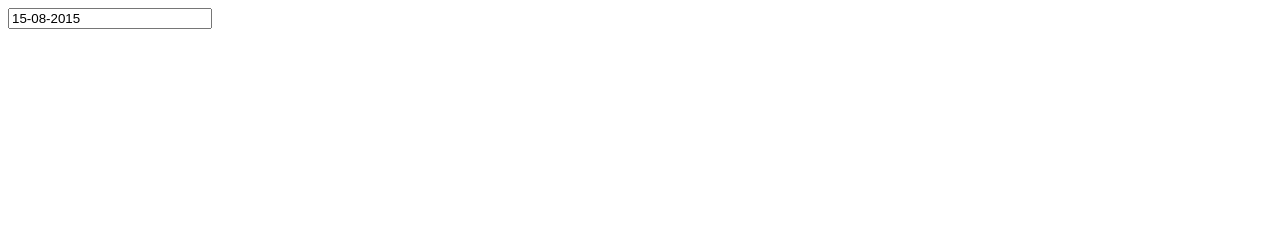
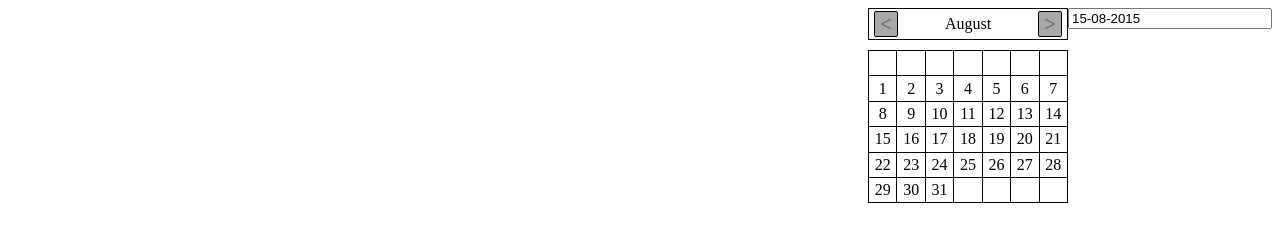
Before and after one commit to bedrosenator/BoobaDatePicker, a plain HTML site: page index.html in a window 1280 px wide. Drawn offline with Linux system fonts and the light colour scheme.

Commit message:
Refactoring

```diff
--- a/css/booba-datepicker.css
+++ b/css/booba-datepicker.css
@@ -1,10 +1,12 @@
 .date-picker {
     width: 196px;
+    float: right;
 }
 
 .booba-datepicker-wrap {
     width: 200px;
-
+    float: right;
+    font-size: 1em;
 
 }
 .booba-datepicker-wrap table{
@@ -15,8 +17,8 @@
 .booba-datepicker-wrap table  td {
     border: 1px solid black;
     text-align: center;
-    padding: 0;
 
+    padding: 0.2em;
 }
 
 .booba-datepicker-wrap .next-month, .booba-datepicker-wrap .prev-month {
@@ -26,12 +28,31 @@
     display: block;
     color: dimgray;
     font-size: 1.3em;
+    position: absolute;
+    border: 1px solid #000;
+    border-radius: 2px;
+    padding: 0 5px;
+    cursor: pointer;
+    background-color: darkgray;
+}
 
+.booba-datepicker-wrap .next-month {
+    right: 5px;
+    top: 2px;
+}
+
+.booba-datepicker-wrap .prev-month {
+    left: 5px;
+    top: 2px;
 }
 
 .booba-datepicker-wrap .next-month a {
     display: block;
     width: 100%;
+
+}
+.booba-datepicker-wrap .calendar-table a.not-active {
+    color: lightgray;
 }
 
 .month-name {
@@ -43,7 +64,13 @@
     display: none;
 }
 
-.calendar-table td{
-    width: 14%;
+.calendar-title {
+    text-align: center;
+}
 
+.calendar-header {
+    position: relative;
+    margin: 0 0 10px 0;
+    border: 1px solid #000;
+    padding: 6px 0;
 }
--- a/index.html
+++ b/index.html
@@ -8,7 +8,7 @@
 <body>
 
 <input class="date-picker" id="datepicker">
-<script src="js/booba-datepicker.js"></script>
+<script src="js/index.js"></script>
 
 <script>
     var datePicker = new DatePicker({
--- /dev/null
+++ b/js/index.js
@@ -0,0 +1,183 @@
+function DatePicker(options) {
+    options = options || {};
+    //input element of datePicker
+    this.inputElem = document.getElementById(options.id);
+
+    //init date
+    this.date = options.date || new Date();
+
+    this.uiClasses = {
+        wrap: 'booba-datepicker-wrap',
+        calendar: 'calendar-table',
+        day: 'calendar-day',
+        header: 'calendar-header',
+        title: 'calendar-title',
+        nextMonth: 'next-month',
+        prevMonth: 'prev-month'
+    };
+
+    // calendar body
+    this.calendar;
+
+    // calendar header
+    this.header;
+
+    //calendar wrapper
+    this.calendarWrap;
+
+    //month in header
+    this.month;
+
+    //week days
+    this.weekDays = ["Mo", "Tu", "We", "Th", "Fr", "Sa", "Su"];
+
+    //months
+    this.months = ["January", "February", "March", "April", "May", "June", "July", "August", "September", "October", "November", "December"];
+
+    //arrow next in header
+    this.nextArrow;
+
+    //arrow prev in the header
+    this.prevArrow;
+
+    this.init();
+
+};
+
+DatePicker.prototype.init = function() {
+    this.setInputElemDate();
+    this.drawWrap();
+    this.drawHeader();
+    this.drawCalendar();
+
+};
+
+DatePicker.prototype.formatDate = function(options) {
+    var options = options || {};
+    var separator = options.separator || '-';
+    var date = options.date || this.date;
+
+    var day = date.getDate();
+    var month = date.getMonth() + 1;
+    var year = date.getFullYear();
+
+    if(day < 10) day = "0" + day;
+    if(month < 10) month = "0" + month;
+
+    return day + separator + month + separator + year;;
+};
+
+DatePicker.prototype.setDate = function() {
+};
+
+/**
+ * set date of input element
+ * @returns {undefined}
+ */
+DatePicker.prototype.setInputElemDate = function() {
+    this.inputElem.value = this.formatDate();
+};
+
+DatePicker.prototype.showNextMonth = function() {
+
+};
+/**
+ *
+ * @returns {void}
+ */
+DatePicker.prototype.showPrevMonth = function() {};
+
+DatePicker.prototype.drawWrap = function() {
+    this.calendarWrap = document.createElement('div');
+    this.calendarWrap.className = this.uiClasses.wrap;
+}
+
+/**
+ * draws controls next arrow, previous arrow and month in header
+ *
+ * @returns {undefined}
+ */
+DatePicker.prototype.drawHeader = function() {
+    this.header = document.createElement('div');
+    this.header.className = this.uiClasses.header;
+
+    this.nextMonth = document.createElement('a');
+    this.nextMonth.className = this.uiClasses.nextMonth;
+    this.nextMonth.innerHTML = '>';
+    this.header.appendChild(this.nextMonth);
+
+
+    this.prevMonth = document.createElement('a');
+    this.prevMonth.className = this.uiClasses.prevMonth;
+    this.prevMonth.innerHTML = '<';
+    this.header.appendChild(this.prevMonth);
+
+    this.title = document.createElement('div');
+    this.title.className = this.uiClasses.title;
+    this.title.innerHTML = this.months[this.date.getMonth()];
+    this.header.appendChild(this.title);
+
+    this.calendarWrap.appendChild(this.header);
+    return this.header;
+
+};
+
+DatePicker.prototype.drawCalendar = function() {
+    var date = this.date;
+    var daysInMonth = date.daysInMonth();
+    var weekStart = date.getDay() + 1;
+    var td;
+    var tr;
+    var a;
+    var totalCells =  weekStart + daysInMonth;
+    console.log(daysInMonth);
+    console.log('weekStart = ' + weekStart);
+    this.calendar = document.createElement('table');
+    this.calendar.className = this.uiClasses.calendar;
+
+    for (var i = 1, k = 0; i < totalCells, k <= daysInMonth; i++) {
+
+        tr = document.createElement('tr');
+
+        for (var j = 1; j <= 7; j++) {
+            if (i > weekStart) k++;
+            td = document.createElement('td');
+            a = document.createElement('a');
+
+            a.dataset.day = k;
+            a.className = this.uiClasses.day;
+            a.innerHTML = k;
+
+
+            if (i <= weekStart || k > daysInMonth) {
+                a.innerHTML = "&nbsp;";
+            }
+
+            td.appendChild(a);
+            tr.appendChild(td);
+
+            i++;
+        }
+
+        this.calendar.appendChild(tr);
+        tr = '';
+
+    }
+
+    this.calendarWrap.appendChild(this.calendar);
+    //insert into document
+    this.inputElem.parentNode.insertBefore(this.calendarWrap, this.inputElem.nextSibling);
+
+
+};
+DatePicker.prototype.showCalendar = function() {
+
+};
+DatePicker.prototype.hideCalendar = function() {};
+
+//??
+DatePicker.refreshCalendar = function() {};
+
+Date.prototype.daysInMonth = function(month) {
+    return 33 - new Date(this.getFullYear(), this.getMonth(), 33).getDate();
+};
```
